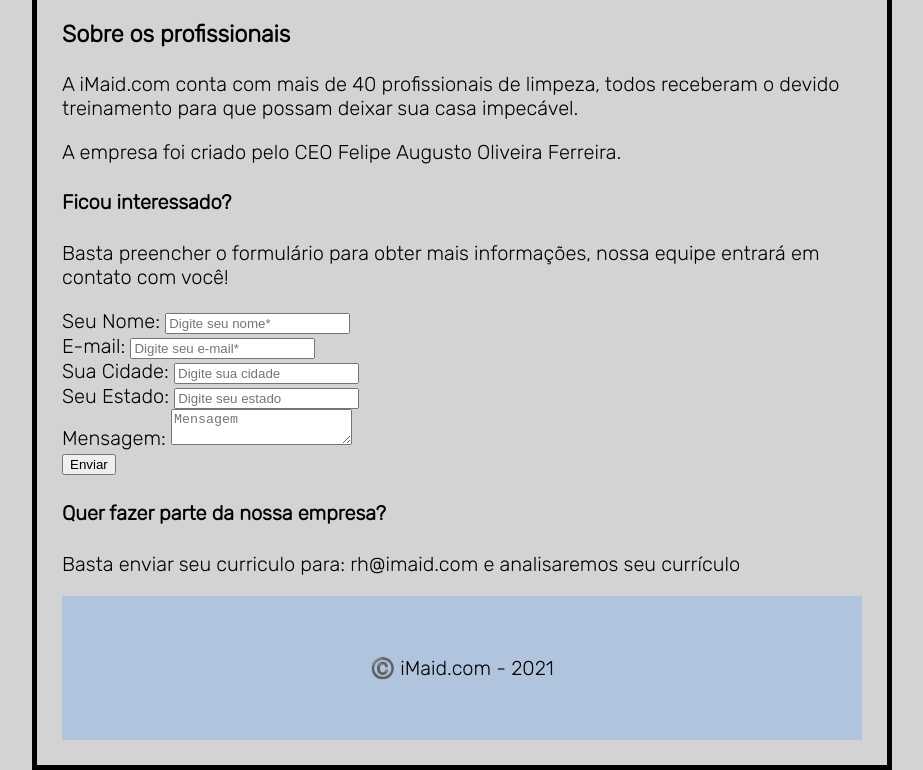
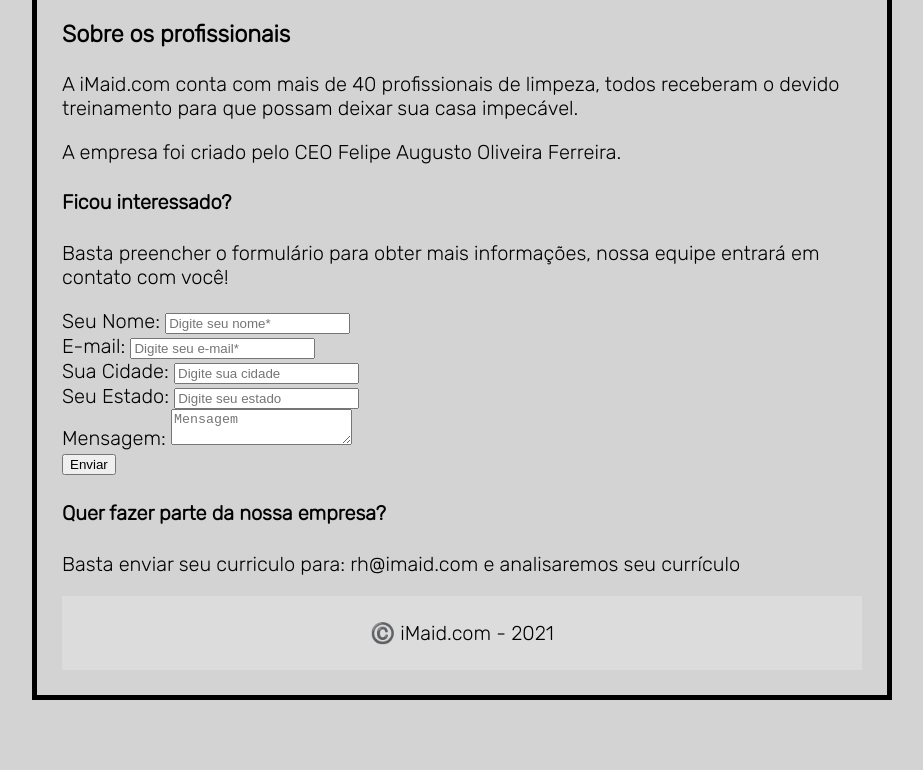
Before and after one commit to Tusera/iMaid, a plain HTML site: page index.html in a window 1280 px wide. Shown: the part 573-1343 px from the top of the page, without its empty margins (178-1101 px from the left). After the commit the page ends 1273 px from the top, so only its background shows below. Drawn offline with Linux system fonts and the light colour scheme.

Commit message:
Sexto Commit

```diff
--- a/Estilo.css
+++ b/Estilo.css
@@ -23,8 +23,8 @@ body {
   padding: 0 25px 25px 25px;
   border: 5px solid black;
 }
-footer{
+#footer {
     text-align: center;
-    background: #B0C4DE;
-    padding: 40px 0;
+    background: #DCDCDC;
+    padding: 5px 0;
 }
--- a/index.html
+++ b/index.html
@@ -54,7 +54,7 @@
 	<h4>Quer fazer parte da nossa empresa?</h4>
 	<p>Basta enviar seu curriculo para: rh@imaid.com e analisaremos seu currículo</p>
 </body>
-<footer>
+<footer id="footer">
     <p class="copyright">©️ iMaid.com - 2021</p>
 </footer>
 </html>
```
